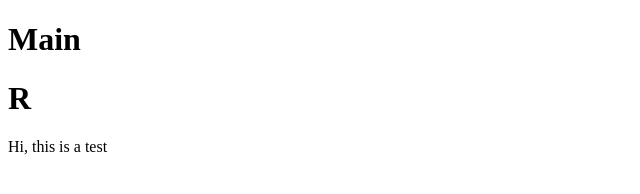
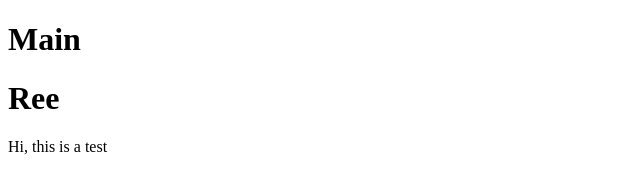
Before and after one commit to vikrant-jadhav-github/GitKiKhaal, a plain HTML site: page index.html in a window 1280 px wide. Shown: the full height of the page, 0-640 px from the left. Drawn offline with Linux system fonts and the light colour scheme.

Commit message:
s" q q :

```diff
--- a/index.html
+++ b/index.html
@@ -7,7 +7,7 @@
 </head>
 <body>
     <h1>Main</h1>
-    <h1>R</h1>
+    <h1>Ree</h1>
     <p>Hi, this is a test</p>
 </body>
 </html>
```
